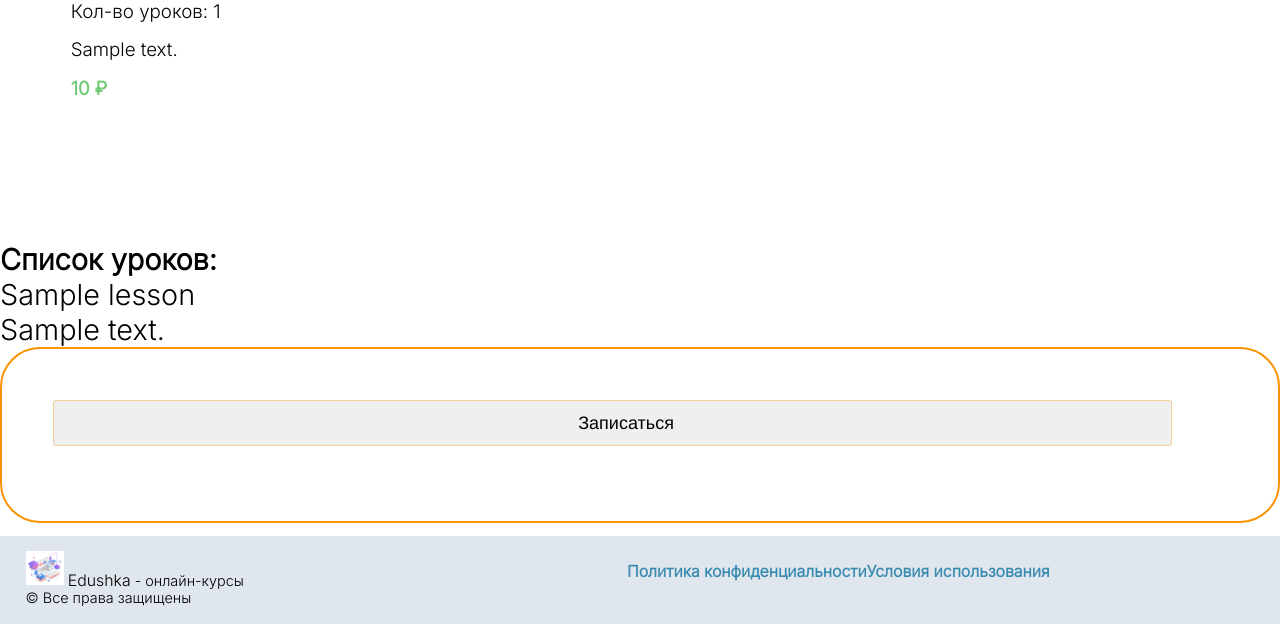
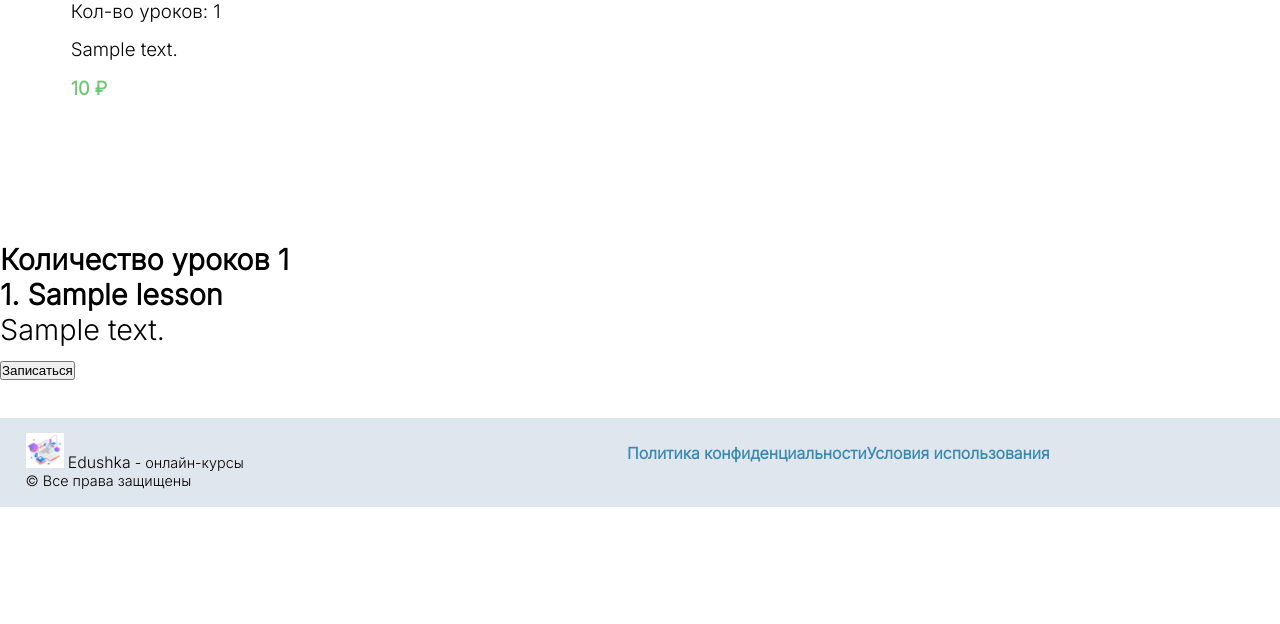
Before and after one commit to vsmrnw/lms_project, a Django app: page /courses/detail/1/ in a window 1280 px wide. Shown: the part 431-1055 px from the top of the page. After the commit the page ends 938 px from the top, so only its background shows below. Run offline with Django 4.2, Linux system fonts and the light colour scheme; tables that the repository leaves empty hold one stand-in row (values such as "Sample post"); some web fonts are replaced.

Commit message:
refactor tags in detail template

```diff
--- a/lms_project/templates/detail.html
+++ b/lms_project/templates/detail.html
@@ -3,7 +3,7 @@
     <div class="course_container">
         <div class="course_preview" style="transform: none; box-shadow: none; border: none">
             <p><a style="color: red" href="{% url 'delete' course.pk %}">Удалить</a></p>
-            <p><a style="color: blue" href="{% url 'update' course.pk %}">Редактировать</a></p>
+            <p><a style="color: blue" href="{% url 'update' course.pk %}">Редактировать </a></p>
             <p>{{ course.title }}</p>
             <p>Автор: {{ course.author.last_name }} {{ course.author.first_name }}</p>
             <p>Старт: {{ course.start_date }}</p>
@@ -13,13 +13,16 @@
             <p><span class="price">{{ course.price }} ₽</span></p>
         </div>
         <div class="course_preview" style="margin-top: 1%; box-shadow: none; border: none"></div>
-            <p style="font-weight: bold">Список уроков:</p>
+            {% with count_lessons=lessons.count %}
+            <p style="font-weight: bold">Количество уроков {{ count_lessons }}</p>
+            {% endwith %}
             {% for lesson in lessons %}
-            {{ counter }}
-                <p>{{ lesson.name }}</p>
+                <p style="font-weight: bold">{{ forloop.counter }}. {{ lesson.name }}</p>
                 <p>{{ lesson.preview }}</p>
+            {% empty %}
+                <p>Уроки пока не добавлены</p>
             {% endfor %}
-            <form id='form' method="post" action="{% url 'enroll' course.pk %}">
+            <form method="post" action="{% url 'enroll' course.pk %}">
                 {% csrf_token %}
                 <input type="submit" value="Записаться">
             </form>
```
